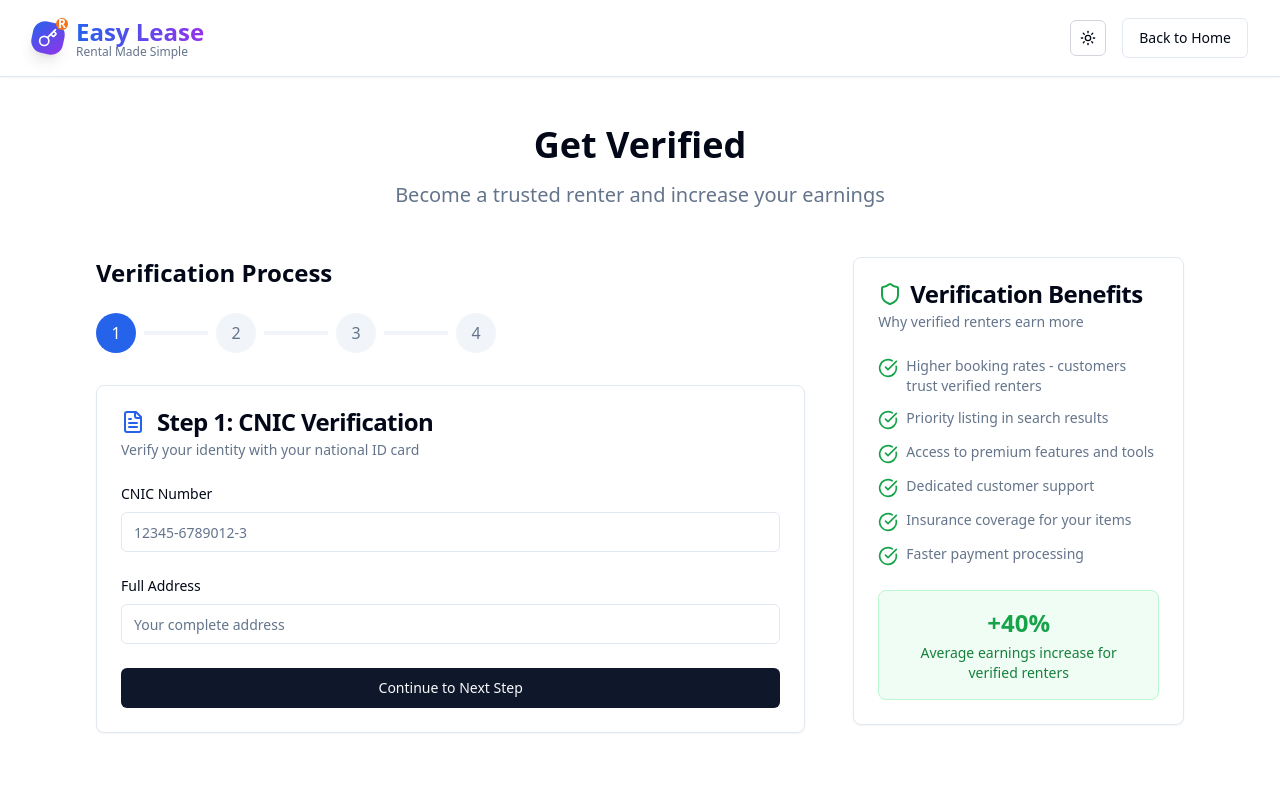
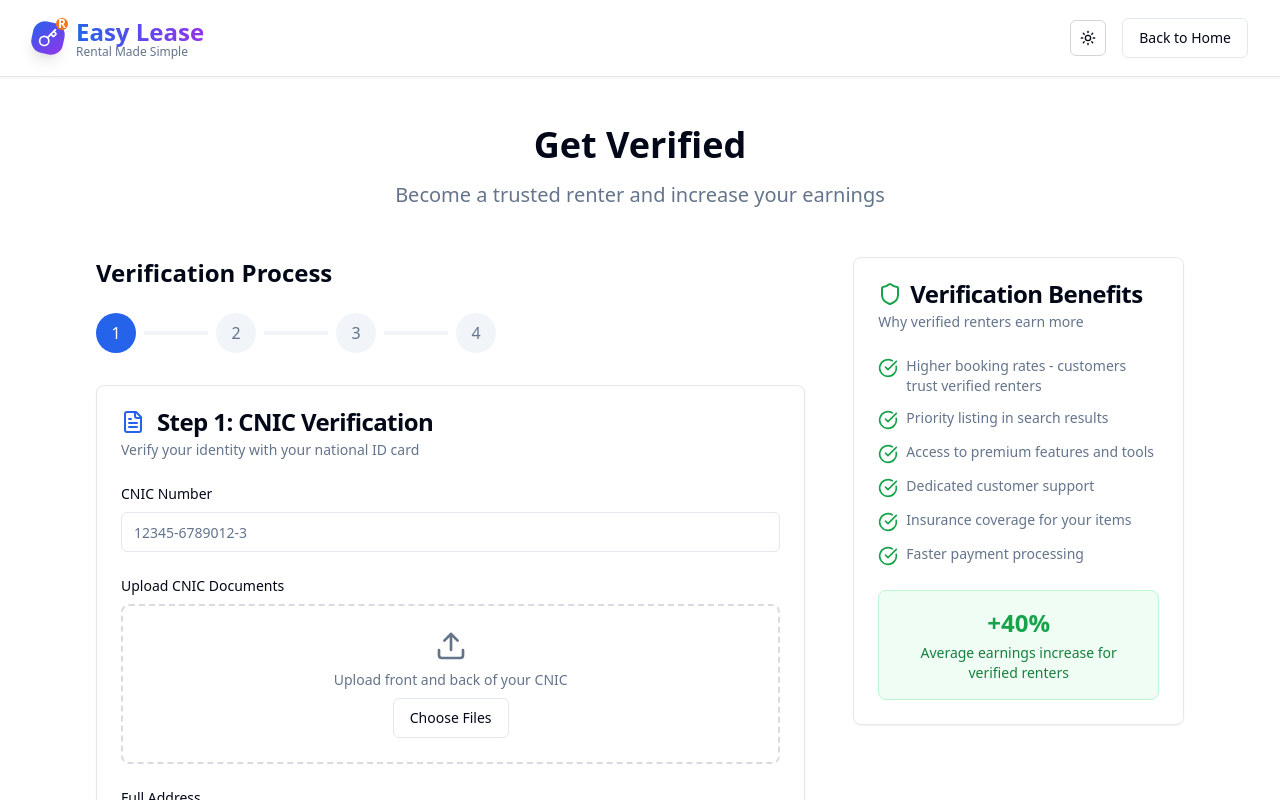
Before and after one commit to DaniyalFarrukh/pak-rent-hub, a React (Vite) app: page /get-verified in a window 1280 px wide. Shown: the top 800 px of the page. Built offline with nearby package versions, Linux system fonts and the light colour scheme.

Commit message:
Add CNIC upload functionality
Added CNIC document upload functionality to the verification page.

```diff
--- a/src/pages/Verification.tsx
+++ b/src/pages/Verification.tsx
@@ -1,7 +1,7 @@
 
 import { useState } from 'react';
 import { Link } from 'react-router-dom';
-import { Key, Shield, CheckCircle, FileText, Phone, CreditCard, Clock } from 'lucide-react';
+import { Key, Shield, CheckCircle, FileText, Phone, CreditCard, Clock, Upload, X } from 'lucide-react';
 import { Button } from '@/components/ui/button';
 import { Input } from '@/components/ui/input';
 import { Card, CardContent, CardDescription, CardHeader, CardTitle } from '@/components/ui/card';
@@ -15,6 +15,7 @@ const Verification = () => {
     address: '',
     bankAccount: ''
   });
+  const [cnicFiles, setCnicFiles] = useState<File[]>([]);
 
   const verificationSteps = [
     {
@@ -48,9 +49,22 @@ const Verification = () => {
     "Faster payment processing"
   ];
 
+  const handleFileUpload = (event: React.ChangeEvent<HTMLInputElement>) => {
+    const files = event.target.files;
+    if (files) {
+      const newFiles = Array.from(files);
+      setCnicFiles(prev => [...prev, ...newFiles]);
+    }
+  };
+
+  const removeFile = (index: number) => {
+    setCnicFiles(prev => prev.filter((_, i) => i !== index));
+  };
+
   const handleSubmit = (e: React.FormEvent) => {
     e.preventDefault();
     console.log('Verification form submitted:', formData);
+    console.log('CNIC files:', cnicFiles);
     if (currentStep < 4) {
       setCurrentStep(currentStep + 1);
     }
@@ -154,6 +168,51 @@ const Verification = () => {
                             required
                           />
                         </div>
+
+                        <div>
+                          <label className="block text-sm font-medium text-foreground mb-2">
+                            Upload CNIC Documents
+                          </label>
+                          <div className="border-2 border-dashed border-muted-foreground/25 rounded-lg p-6 text-center hover:border-blue-600 transition-colors">
+                            <Upload className="w-8 h-8 text-muted-foreground mx-auto mb-2" />
+                            <p className="text-sm text-muted-foreground mb-2">
+                              Upload front and back of your CNIC
+                            </p>
+                            <input
+                              type="file"
+                              accept="image/*,.pdf"
+                              multiple
+                              onChange={handleFileUpload}
+                              className="hidden"
+                              id="cnic-upload"
+                            />
+                            <label htmlFor="cnic-upload">
+                              <Button type="button" variant="outline" className="cursor-pointer" asChild>
+                                <span>Choose Files</span>
+                              </Button>
+                            </label>
+                          </div>
+
+                          {cnicFiles.length > 0 && (
+                            <div className="mt-4 space-y-2">
+                              <p className="text-sm font-medium text-foreground">Uploaded Files:</p>
+                              {cnicFiles.map((file, index) => (
+                                <div key={index} className="flex items-center justify-between p-2 bg-muted rounded-lg">
+                                  <span className="text-sm text-foreground">{file.name}</span>
+                                  <Button
+                                    type="button"
+                                    variant="ghost"
+                                    size="sm"
+                                    onClick={() => removeFile(index)}
+                                  >
+                                    <X className="w-4 h-4" />
+                                  </Button>
+                                </div>
+                              ))}
+                            </div>
+                          )}
+                        </div>
+
                         <div>
                           <label className="block text-sm font-medium text-foreground mb-2">
                             Full Address
```
